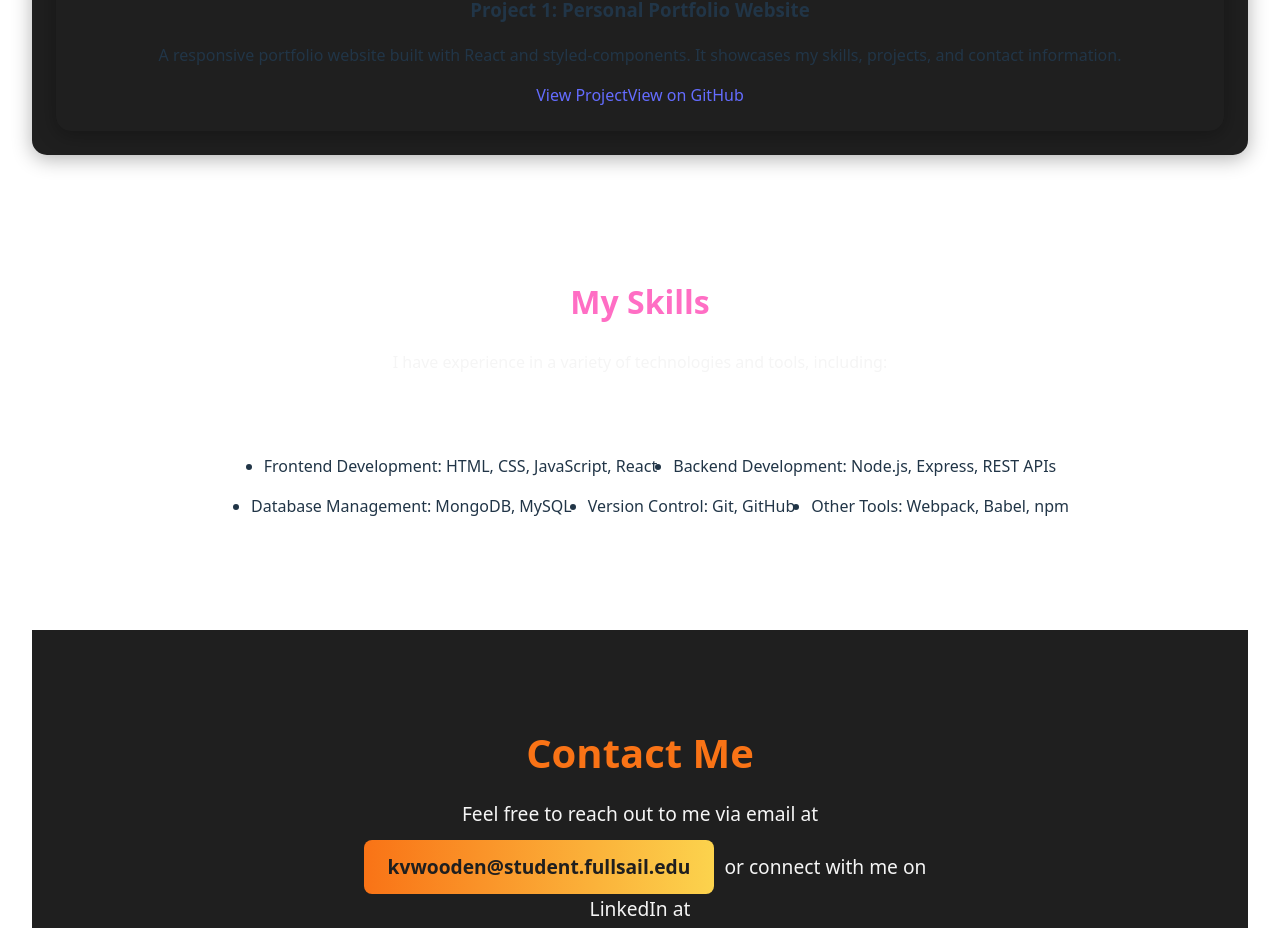
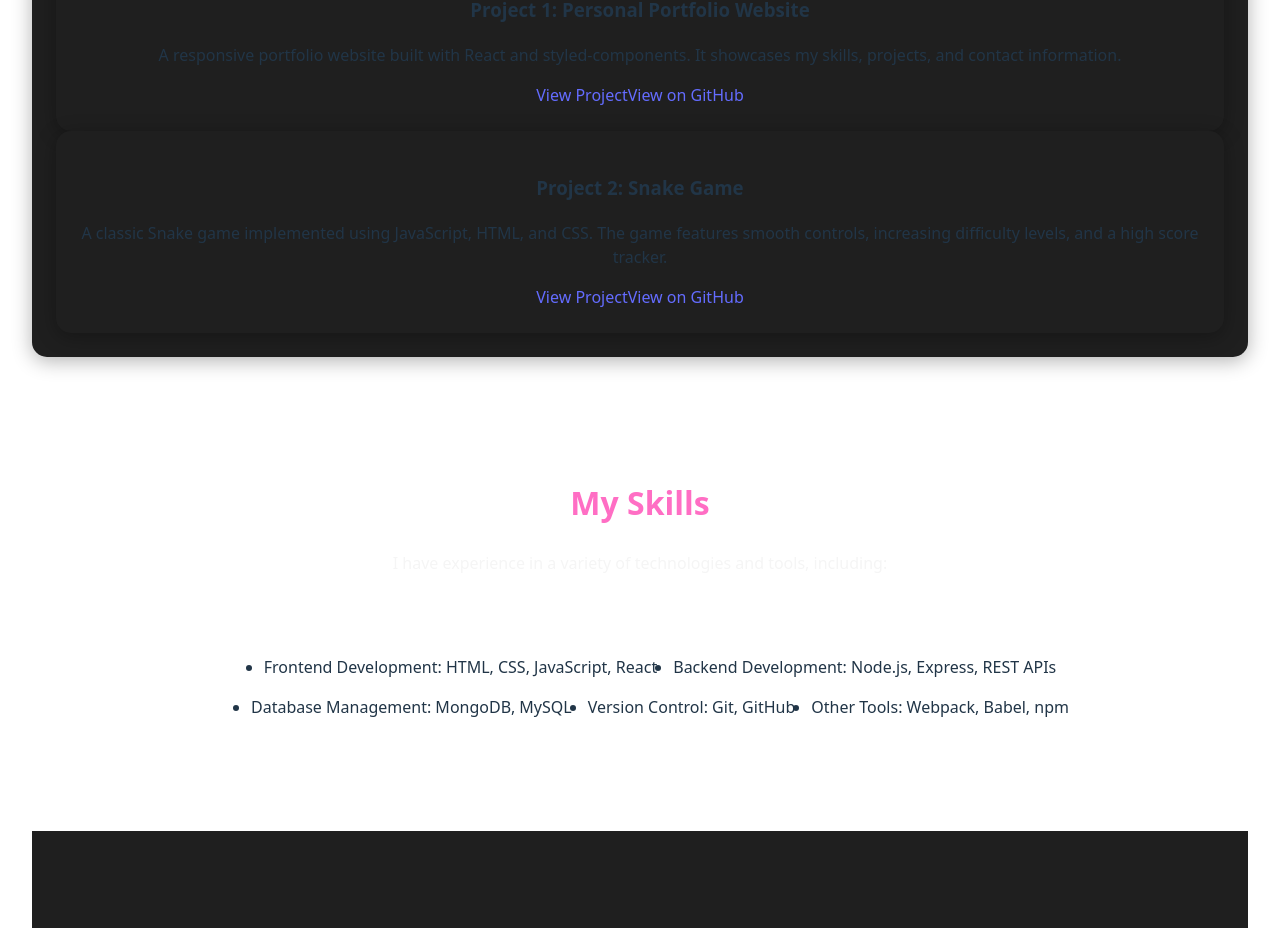
Before and after one commit to WoodenKhrystyn-FS/my-portfolio, a React (Vite) app: page / in a window 1280 px wide. Shown: the part 1660-2588 px from the top of the page. Built offline with nearby package versions, Linux system fonts and the light colour scheme.

Commit message:
PROJECT: - resolved defaul export err- (typo), STYLE: change color tones to neutral, FEATURES: add transitions to sections

```diff
--- a/src/Components/Projects.jsx
+++ b/src/Components/Projects.jsx
@@ -9,6 +9,13 @@ const projectList = [
     link: "#projects",
     github: "https://github.com/WoodenKhrystyn-FS",
   },
+  {
+    title: "Project 2: Snake Game",
+    description:
+      "A classic Snake game implemented using JavaScript, HTML, and CSS. The game features smooth controls, increasing difficulty levels, and a high score tracker.",
+    link: "#projects",
+    github: "https://github.com/WoodenKhrystyn-FS/Snake-Game",
+  }
 ];
 
 function Projects() {
```
